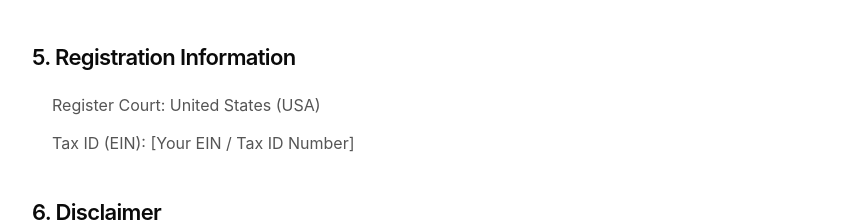
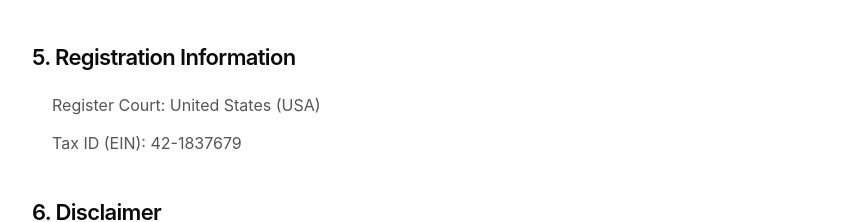
Before and after one commit to olegoil/veotronic, a Next.js app: page /Impressum in a window 1280 px wide. Shown: the part 1402-1624 px from the top of the page, without its empty margins (218-1059 px from the left). Built offline with nearby package versions, Linux system fonts and the light colour scheme.

Commit message:
Tax ID impressum

```diff
--- a/app/Impressum/page.js
+++ b/app/Impressum/page.js
@@ -83,7 +83,7 @@
 											<h3>5. Registration Information</h3>
 											<ul className="policy-list">
 												<li><strong>Register Court:</strong> United States (USA)</li>
-												<li><strong>Tax ID (EIN):</strong> [Your EIN / Tax ID Number]</li>
+												<li><strong>Tax ID (EIN):</strong> 42-1837679</li>
 											</ul>
 										</div>
 
```
